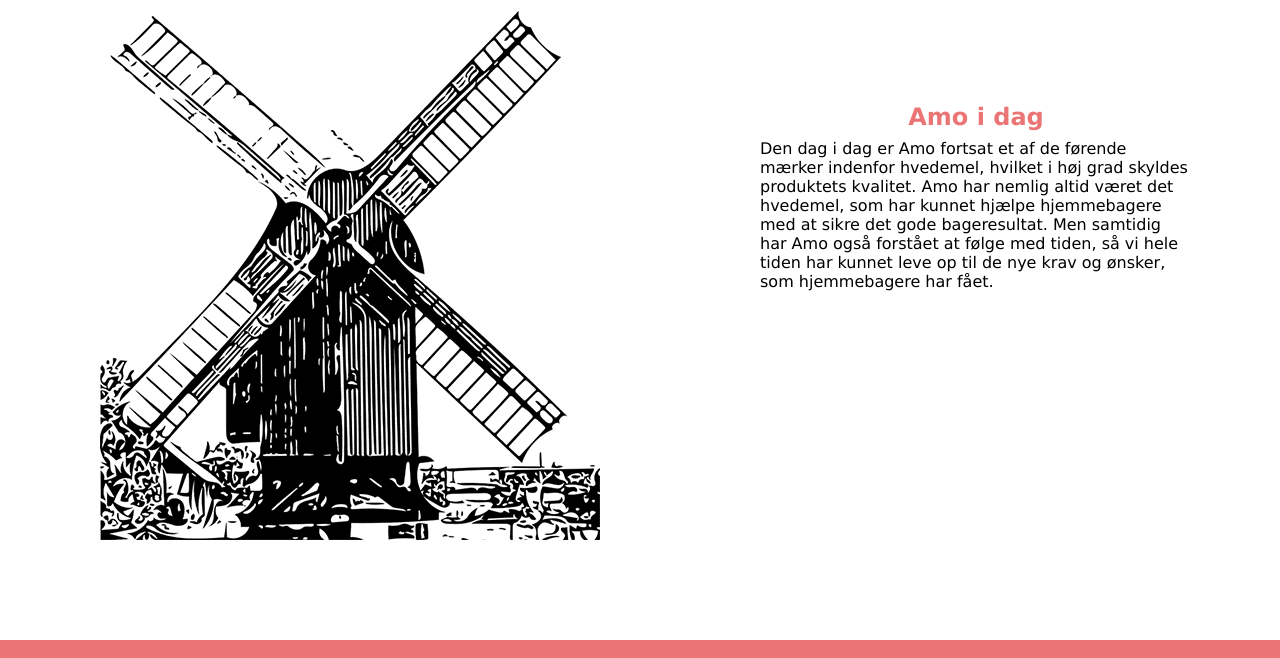
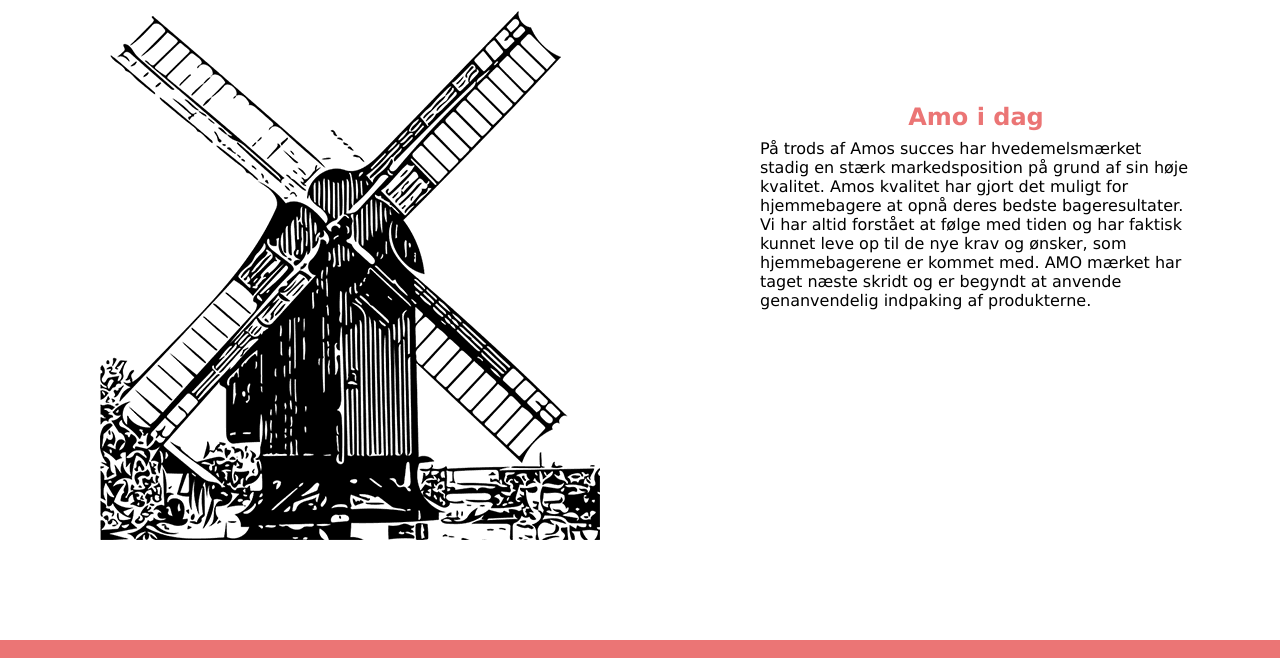
Before and after one commit to Elsborg/Eksamensprojekt2021, a plain HTML site: page historie.html in a window 1280 px wide. Shown: the part 1480-2138 px from the top of the page. Drawn offline with Linux system fonts and the light colour scheme.

Commit message:
små rettelser

```diff
--- a/css/stylesheet.css
+++ b/css/stylesheet.css
@@ -550,7 +550,7 @@ margin: 1rem;
           font-size: 20px;
 
       }
-      a:hover,a.active {
+      a:hover {
           background: none;
           color: #EB7575;
 
--- a/historie.html
+++ b/historie.html
@@ -72,14 +72,10 @@
         <div class="tekstHistorie">
             <h1>Amo i dag</h1>
             <p>
-                Den dag i dag er Amo fortsat et af de førende
-mærker indenfor hvedemel, hvilket i høj grad
-skyldes produktets kvalitet. Amo har nemlig altid
-været det hvedemel, som har kunnet hjælpe
-hjemmebagere med at sikre det gode bageresultat.
-Men samtidig har Amo også forstået at følge med
-tiden, så vi hele tiden har kunnet leve op til de nye
-krav og ønsker, som hjemmebagere har fået.
+                På trods af Amos succes har hvedemelsmærket stadig en stærk markedsposition på grund
+af sin høje kvalitet. Amos kvalitet har gjort det muligt for hjemmebagere at opnå deres bedste bageresultater.
+Vi har altid forstået at følge med tiden og har faktisk kunnet leve op til de nye krav og ønsker,
+som hjemmebagerene er kommet med. AMO mærket har taget næste skridt og er begyndt at anvende genanvendelig indpaking af produkterne.
             </p>
         </div>
         <div class="historieImage">
```
